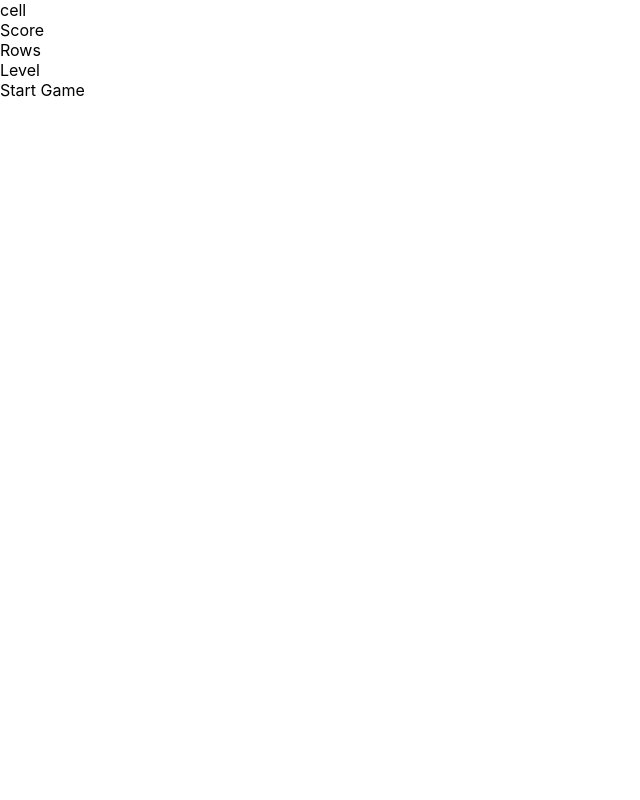
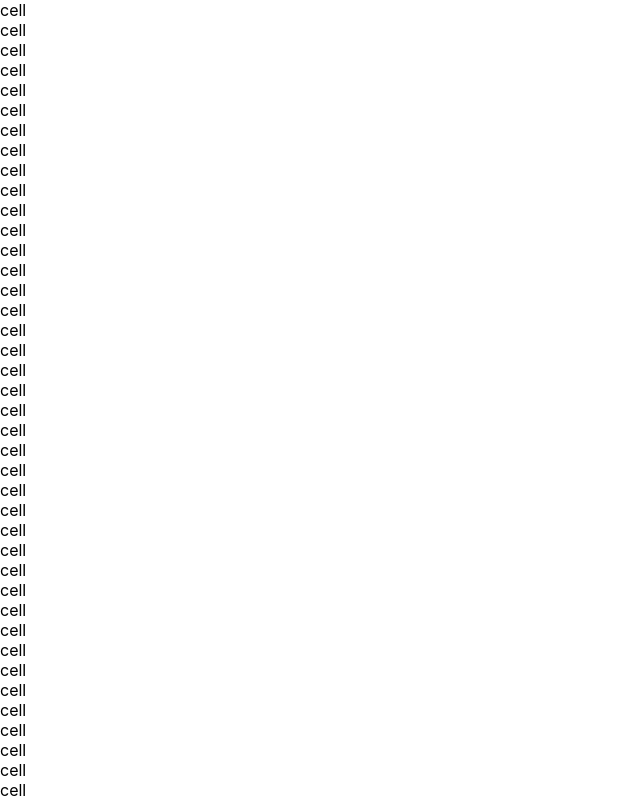
Before and after one commit to LoisKOUNINEF/Tetris_React, a React (Create React App) app: page / in a window 1280 px wide. Shown: the top 800 px of the page, without its empty margins (0-640 px from the left). Built offline with nearby package versions, Linux system fonts and the light colour scheme; the HTML template or start-up script is replaced by a standard one.

Commit message:
create stage-cells

```diff
--- a/public/index.html
+++ b/public/index.html
@@ -24,7 +24,7 @@
       work correctly both with client-side routing and a non-root public URL.
       Learn how to configure a non-root public URL by running `npm run build`.
     -->
-    <title>React App</title>
+    <title>Tetris</title>
   </head>
   <body>
     <noscript>You need to enable JavaScript to run this app.</noscript>
--- a/src/components/Display.jsx
+++ b/src/components/Display.jsx
@@ -1,7 +1,8 @@
 import React from 'react';
 
 const Display = ({ gameOver, text }) => (
-  <div>{text}
+  <div>
+    {text}
   </div>
   )
 
--- a/src/components/Stage.jsx
+++ b/src/components/Stage.jsx
@@ -2,7 +2,9 @@
 import Cell from './Cell'
 
 const Stage = ({ stage }) => (
-  <div><Cell /></div>
+  <div>
+    {stage.map(row => row.map((cell, x) => <Cell key={x} type={cell[0]} />))}
+  </div>
   )
 
 export default Stage;
--- a/src/components/Tetris.jsx
+++ b/src/components/Tetris.jsx
@@ -1,4 +1,6 @@
 import React from 'react';
+
+import {createStage} from '../gameHelpers'
 
 import Stage from './Stage';
 import Display from './Display';
@@ -8,7 +10,7 @@
 
   return (
     <div>
-    <Stage />
+    <Stage stage={createStage()} />
       <aside>
         <div>
           <Display text="Score"/>
--- /dev/null
+++ b/src/gameHelpers.jsx
@@ -0,0 +1,7 @@
+export const STAGE_WIDTH = 12;
+export const STAGE_HEIGHT = 20;
+
+export const createStage= () =>
+  Array.from(Array(STAGE_HEIGHT), () =>
+    new Array(STAGE_WIDTH).fill([0, 'clear'])
+  )
```
Also changed, not shown: src/tetrominoes.jsx (added).
